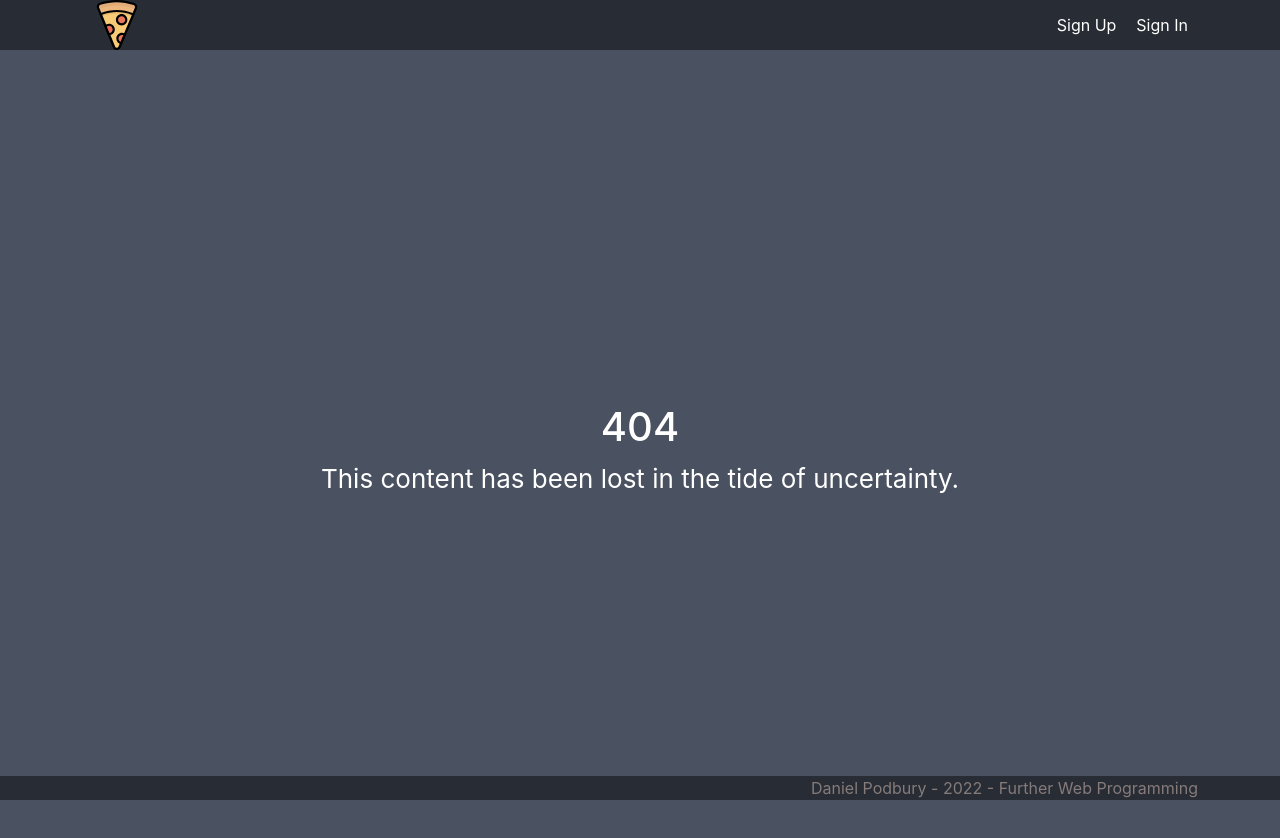
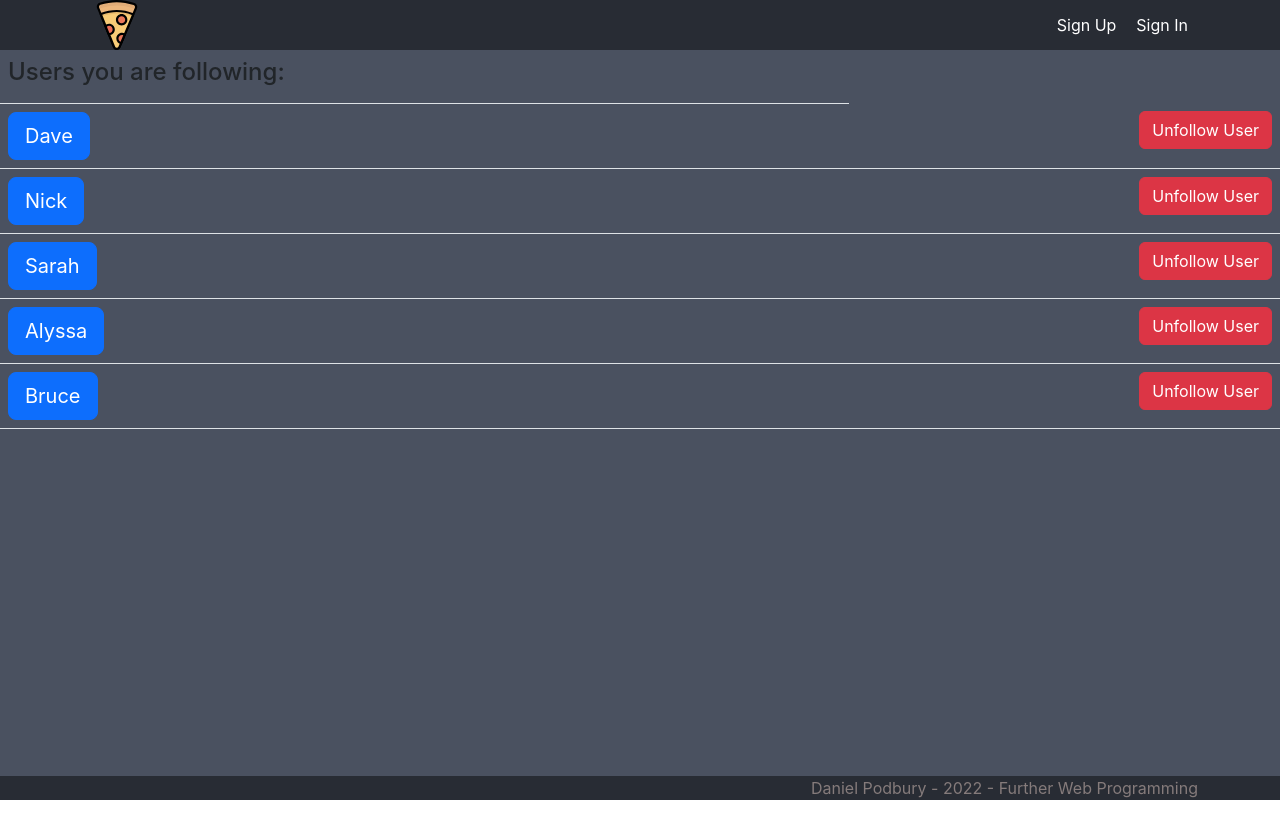
Before and after one commit to danpodbury/fwp-A2-3881206-3897734, a React (Create React App) app in the folder frontend/: page /user/1/following in a window 1280 px wide. Before the commit this address had no page. Shown: the top 838 px of the page. After the commit the page ends 800 px from the top, so only its background shows below. Built offline with nearby package versions, Linux system fonts and the light colour scheme.

Commit message:
Added following page + fixed styling a little

```diff
--- a/frontend/src/App.css
+++ b/frontend/src/App.css
@@ -50,3 +50,9 @@
   padding: 20px;
   box-shadow: 0 7px 10px #0000005e;
 }
+
+.app-wrapper{
+  background-color: #4a5160;
+  min-height: 100vh;
+  color: white;
+}
--- a/frontend/src/App.js
+++ b/frontend/src/App.js
@@ -7,7 +7,7 @@ import Footer from './Footer';
 
 function App() {
   return (
-    <div>
+    <div className='app-wrapper'>
     <NavBar />
     <Outlet />
     <Footer />
--- a/frontend/src/index.js
+++ b/frontend/src/index.js
@@ -19,6 +19,7 @@ import {
   Routes,
   Route,
 } from "react-router-dom";
+import Following from './pages/Following';
 
 
 const root = ReactDOM.createRoot(document.getElementById('root'));
@@ -36,6 +37,7 @@ root.render(
         <Route path="/post" element={<Posting />}></Route>
         <Route path="/user/-1" element={<ErrorUser/>}></Route>
         <Route path="/user/:userId" element={<PublicProfile />}></Route>
+        <Route path="/user/:userId/following" element={<Following/>}></Route>
         <Route path="/sandbox" element={<Sandbox />}></Route>
         <Route path="/*" element={<Error />}></Route>
         {/* TODO: write an error page*/}
--- /dev/null
+++ b/frontend/src/pages/Following.css
@@ -0,0 +1,3 @@
+.rightaAlignTableData td{
+    text-align: right;
+}
--- /dev/null
+++ b/frontend/src/pages/Following.js
@@ -0,0 +1,53 @@
+import '../App.css';
+import User from '../models/User';
+import { NavLink } from "react-router-dom";
+import "./Following.css";
+import { useState } from "react"
+import { ConfirmationModal } from '../Modal.js';
+
+//For testing purposes, will need to properly implement later
+//TODO: connect to backend
+var tempFollowingUsers = [];
+tempFollowingUsers.push(new User(100,"Dave","","","10/10/2020"));
+tempFollowingUsers.push(new User(101,"Nick","","","10/11/2020"));
+tempFollowingUsers.push(new User(102,"Sarah","","","1/10/2020"));
+tempFollowingUsers.push(new User(103,"Alyssa","","","2/1/2019"));
+tempFollowingUsers.push(new User(104,"Bruce","","","4/12/2021"));
+
+function Following() {
+
+    const [followingUsers, setFollowingUsers] = useState(tempFollowingUsers);
+
+    const unFollowUser = (id) =>{
+      setFollowingUsers(followingUsers.filter(item => item.getId() !== parseInt(id)));
+    }
+
+
+    return (
+      <div className='App'>
+        <table className="table table-hover rightaAlignTableData">
+          <thead>
+            <tr>
+              <th scope="col"><h4>Users you are following:</h4></th>
+            </tr>
+          </thead>
+          <tbody>
+        {followingUsers.length > 0 ?
+        followingUsers.map((user)=>(
+            <tr key={user.getId()}>
+              <th scope="row"><NavLink to={`/user/${user.getId()}`} className="btn btn-lg btn-primary">{user.getName()}</NavLink></th>
+              <td><ConfirmationModal onConfirm={()=>unFollowUser(user.getId())} buttonText="Unfollow User" body={`Are you sure you want to unfollow ${user.getName()}?`} confirmText="Unfollow"/></td>
+            </tr>
+        ))
+    :
+            <tr>
+              <th style={{textAlign: "center"}}>You are not currently following anyone!</th>
+            </tr>
+    }
+          </tbody>
+        </table>
+      </div>
+    );
+}
+
+export default Following;
```
Also changed, not shown: 1 other file (tests, documents, lock files or other folders).
